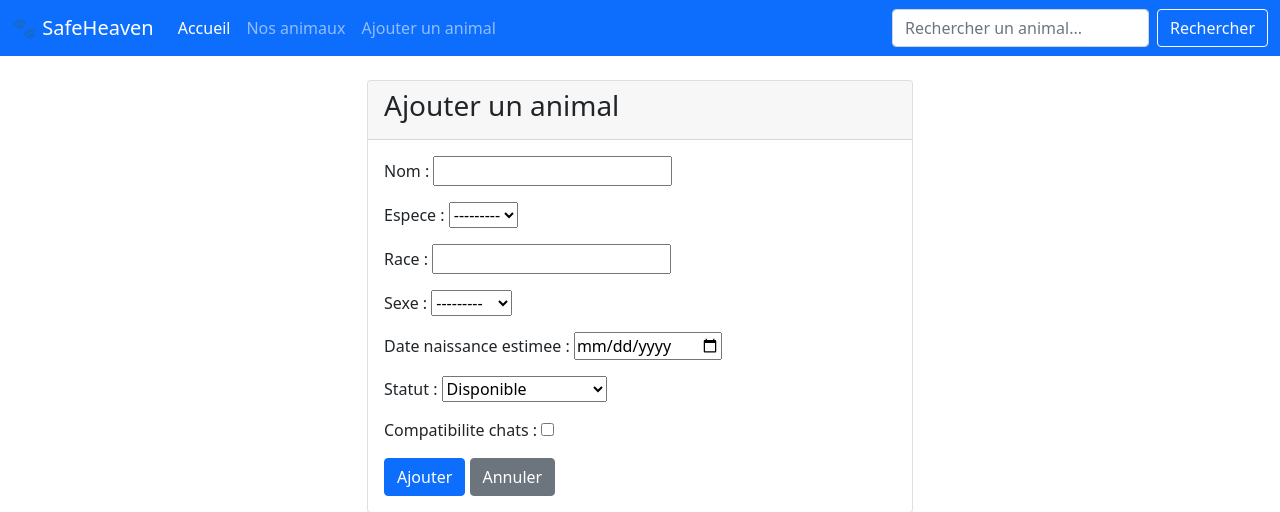
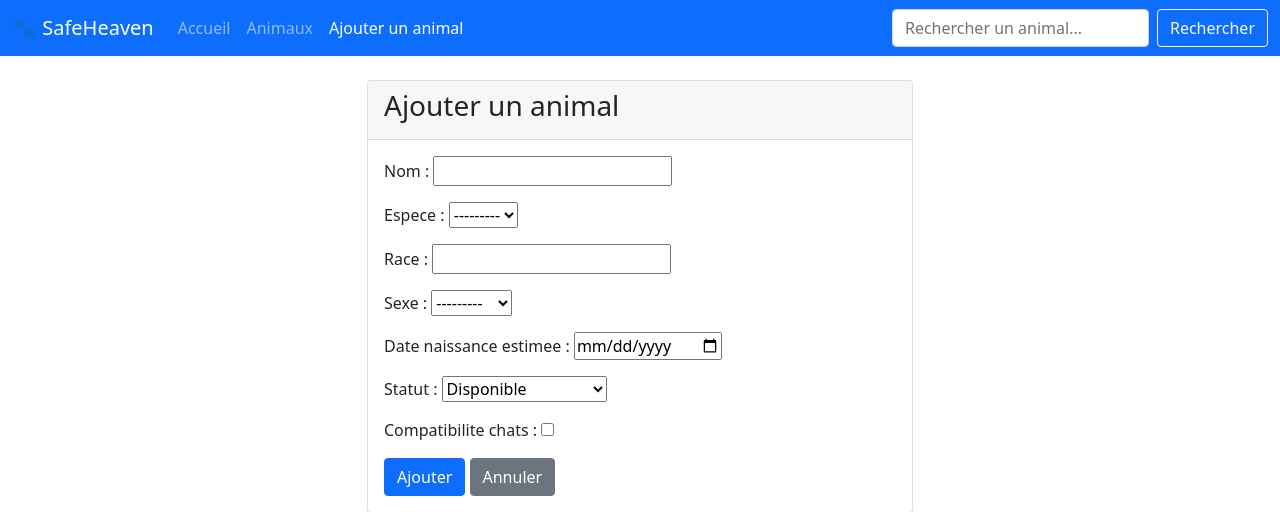
Before and after one commit to salhisalma/projetexam, a Django app: page /animal/ajouter/ in a window 1280 px wide. Shown: the top 512 px of the page. Run offline with Django 4.2, Linux system fonts and the light colour scheme; data that the repository does not hold is empty.

Commit message:
Update base.html

```diff
--- a/templates/base.html
+++ b/templates/base.html
@@ -20,13 +20,13 @@
         <div class="collapse navbar-collapse" id="navbarSupportedContent">
             <ul class="navbar-nav me-auto mb-2 mb-lg-0">
                 <li class="nav-item">
-                    <a class="nav-link active" aria-current="page" href="/">Accueil</a>
+                    <a class="nav-link {% if request.path == '/' %}active{% endif %}" href="/">Accueil</a>
                 </li>
                 <li class="nav-item">
-                    <a class="nav-link" href="/animaux/">Nos animaux</a>
+                    <a class="nav-link {% if '/animaux' in request.path %}active{% endif %}" href="/animaux/">Animaux</a>
                 </li>
                 <li class="nav-item">
-                    <a class="nav-link" href="/animal/ajouter/">Ajouter un animal</a>
+                    <a class="nav-link {% if '/animal/ajouter' in request.path %}active{% endif %}" href="/animal/ajouter/">Ajouter un animal</a>
                 </li>
             </ul>
             <form class="d-flex" method="GET" action="/recherche/">
```
